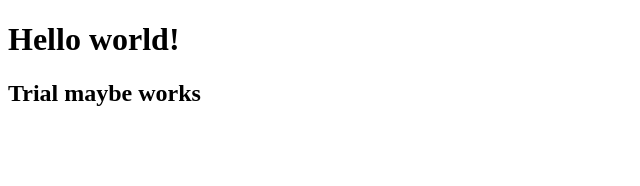
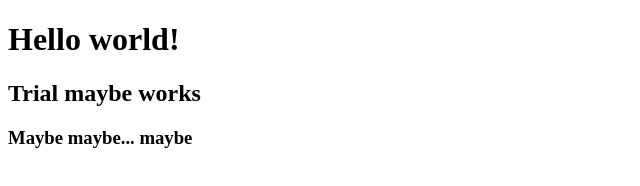
Before and after one commit to EloiseCresswell/EloiseCresswell, a plain HTML site: page index.html in a window 1280 px wide. Shown: the whole page, without its empty margins (0-640 px from the left). Drawn offline with Linux system fonts and the light colour scheme.

Commit message:
addition of h3 to trial

```diff
--- a/index.html
+++ b/index.html
@@ -8,5 +8,6 @@
 <body>
     <h1> Hello world!</h1>
     <h2>Trial maybe works</h2>
+    <h3>Maybe maybe... maybe</h3>
 </body>
 </html>
```
